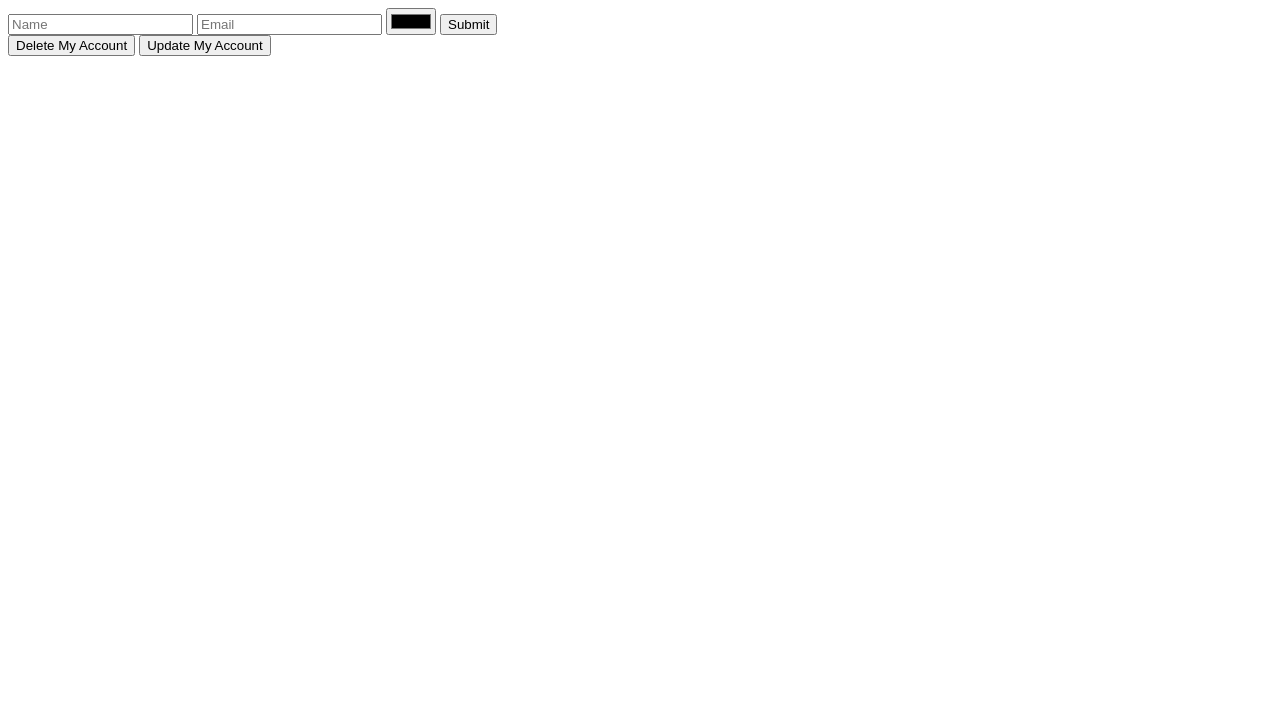
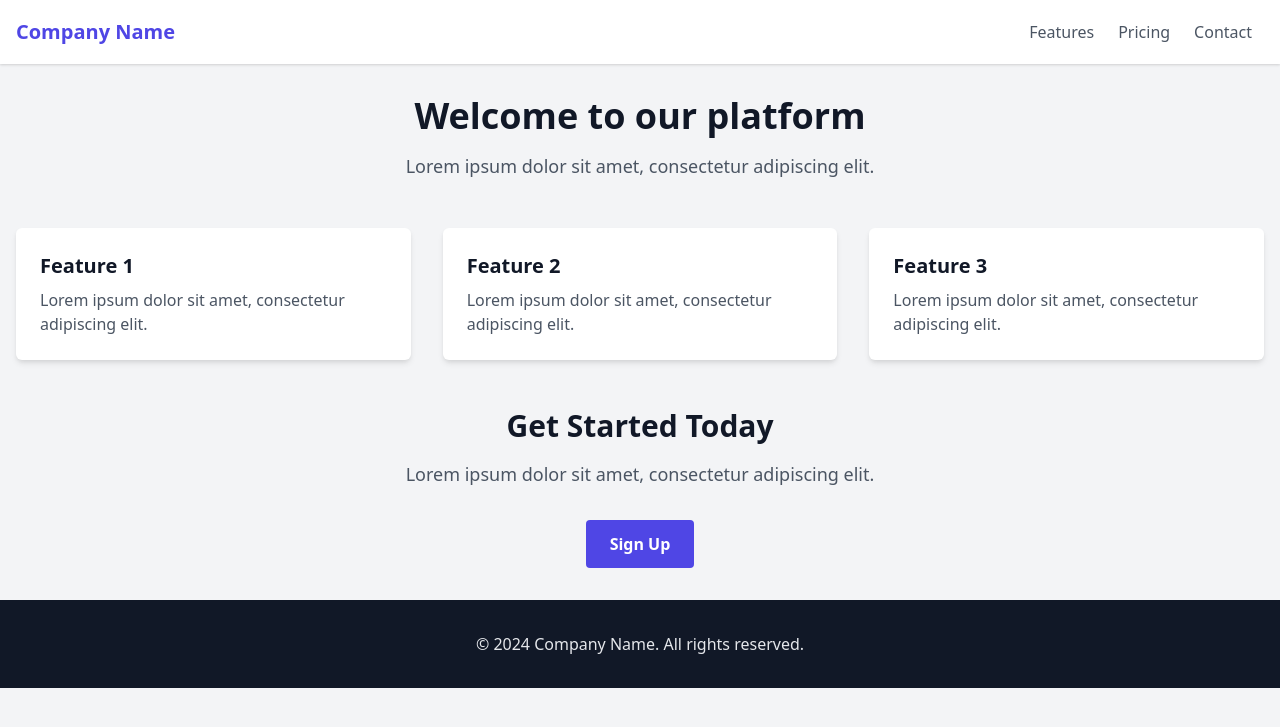
Before and after one commit to rRickson/htmx-poc, a Django app: template htmx/templates/first_page.html in a window 1280 px wide. Shown: the top 727 px of the page. Run offline with Django 4.2, Linux system fonts and the light colour scheme; the template is opened without the code that fills it, so the values that code supplies are empty; some libraries are stand-ins or nearby versions.

Commit message:
Forms, Widgets

```diff
--- a/htmx/templates/first_page.html
+++ b/htmx/templates/first_page.html
@@ -1,32 +1,65 @@
 <!DOCTYPE html>
 <html lang="en">
+
 <head>
     <meta charset="UTF-8">
-    <title>Simple form</title>
-    <script src="https://unpkg.com/htmx.org@1.9.4" integrity="sha384-zUfuhFKKZCbHTY6aRR46gxiqszMk5tcHjsVFxnUo8VMus4kHGVdIYVbOYYNlKmHV" crossorigin="anonymous"></script>
+    <meta name="viewport" content="width=device-width, initial-scale=1.0">
+    <title>Landing Page</title>
+    <link href="https://cdn.jsdelivr.net/npm/tailwindcss@2.2.19/dist/tailwind.min.css" rel="stylesheet">
+    <script src="https://unpkg.com/htmx.org@1.7.3/dist/htmx.min.js"></script>
 </head>
-<body>
 
-<form hx-post="{% url 'sample-post' %}" hx-target="#message">
-    {% csrf_token %}
-    <input type="text" name="name" placeholder="Name" required>
-    <input type="email" name="email" placeholder="Email" required>
-    <input type="color" name="favourite_color" placeholder="Favourite color" required>
-    <input type="submit" value="Submit">
-</form>
+<body class="bg-gray-100">
+    <header class="bg-white shadow">
+        <div class="container mx-auto px-4">
+            <nav class="flex items-center justify-between h-16">
+                <div class="flex items-center">
+                    <a href="#" class="font-semibold text-xl text-indigo-600">Company Name</a>
+                </div>
+                <div class="flex">
+                    <a href="#" class="text-gray-600 hover:text-gray-900 px-3 py-2">Features</a>
+                    <a href="#" class="text-gray-600 hover:text-gray-900 px-3 py-2">Pricing</a>
+                    <a href="#" class="text-gray-600 hover:text-gray-900 px-3 py-2">Contact</a>
+                </div>
+            </nav>
+        </div>
+    </header>
 
-<!-- #Attribute Inheritance -->
-<div hx-confirm="Are you sure?" >
-    {% csrf_token %}
-    <div id="response-div"></div>
-    <button hx-delete="{% url 'sample-post' %}" hx-target="#response-div" hx-swap="beforeend">
-        Delete My Account
-    </button>
-    <button hx-put="{% url 'sample-post' %}" hx-target="#message">
-        Update My Account
-    </button>
-</div>
-<div id="message"></div>
+    <main class="container mx-auto px-4 py-8">
+        <section class="text-center">
+            <h1 class="text-4xl font-semibold text-gray-900">Welcome to our platform</h1>
+            <p class="mt-4 text-lg text-gray-600">Lorem ipsum dolor sit amet, consectetur adipiscing elit.</p>
+        </section>
 
+        <section class="mt-12 grid grid-cols-1 gap-8 md:grid-cols-2 lg:grid-cols-3">
+            <div class="bg-white p-6 rounded-md shadow-md">
+                <h2 class="text-xl font-semibold text-gray-900">Feature 1</h2>
+                <p class="mt-2 text-gray-600">Lorem ipsum dolor sit amet, consectetur adipiscing elit.</p>
+            </div>
+            <div class="bg-white p-6 rounded-md shadow-md">
+                <h2 class="text-xl font-semibold text-gray-900">Feature 2</h2>
+                <p class="mt-2 text-gray-600">Lorem ipsum dolor sit amet, consectetur adipiscing elit.</p>
+            </div>
+            <div class="bg-white p-6 rounded-md shadow-md">
+                <h2 class="text-xl font-semibold text-gray-900">Feature 3</h2>
+                <p class="mt-2 text-gray-600">Lorem ipsum dolor sit amet, consectetur adipiscing elit.</p>
+            </div>
+        </section>
+
+        <section class="mt-12 text-center">
+            <h2 class="text-3xl font-semibold text-gray-900">Get Started Today</h2>
+            <p class="mt-4 text-lg text-gray-600">Lorem ipsum dolor sit amet, consectetur adipiscing elit.</p>
+            <div class="mt-8">
+                <button hx-get="/signup" class="px-6 py-3 bg-indigo-600 text-white font-semibold rounded hover:bg-indigo-700">Sign Up</button>
+            </div>
+        </section>
+    </main>
+
+    <footer class="bg-gray-900 text-gray-200 py-8">
+        <div class="container mx-auto px-4">
+            <p class="text-center">&copy; 2024 Company Name. All rights reserved.</p>
+        </div>
+    </footer>
 </body>
+
 </html>
--- a/htmx/urls.py
+++ b/htmx/urls.py
@@ -2,7 +2,7 @@
 
 The `urlpatterns` list routes URLs to views. For more information please see:
     https://docs.djangoproject.com/en/4.0/topics/http/urls/
-Examples:
+landings:
 Function views
     1. Add an import:  from my_app import views
     2. Add a URL to urlpatterns:  path('', views.home, name='home')
@@ -15,9 +15,13 @@ Including another URLconf
 """
 from django.contrib import admin
 from django.urls import path
-from .views import example, sample_post
+from .views import landing, sample_post,dashboard,widget,form_sign,submit_form
 urlpatterns = [
     path('admin/', admin.site.urls),
-     path('example/', example, name='example'),
+     path('landing/', landing, name='landing'),
     path('sample-post/',sample_post, name='sample-post'),
+    path('dashboard/',dashboard, name='dashboard'),
+    path('widget/(?P<widget_type>[0-9]+)$',widget, name='widget'),
+    path('form',form_sign, name='form_sign'),
+    path('submit-form',submit_form, name='submit_form'),
 ]
```
Also changed, not shown: htmx/templates/components/widget1.html (added, +23 -0 lines), htmx/templates/components/widget2.html (added, +8 -0 lines), htmx/templates/components/widget3.html (added, +17 -0 lines), htmx/templates/components/widget4.html (added, +14 -0 lines), htmx/templates/dashboard.html (added, +46 -0 lines), htmx/templates/form.html (added, +51 -0 lines), htmx/views.py (+33 -4 lines), 1 other file.
